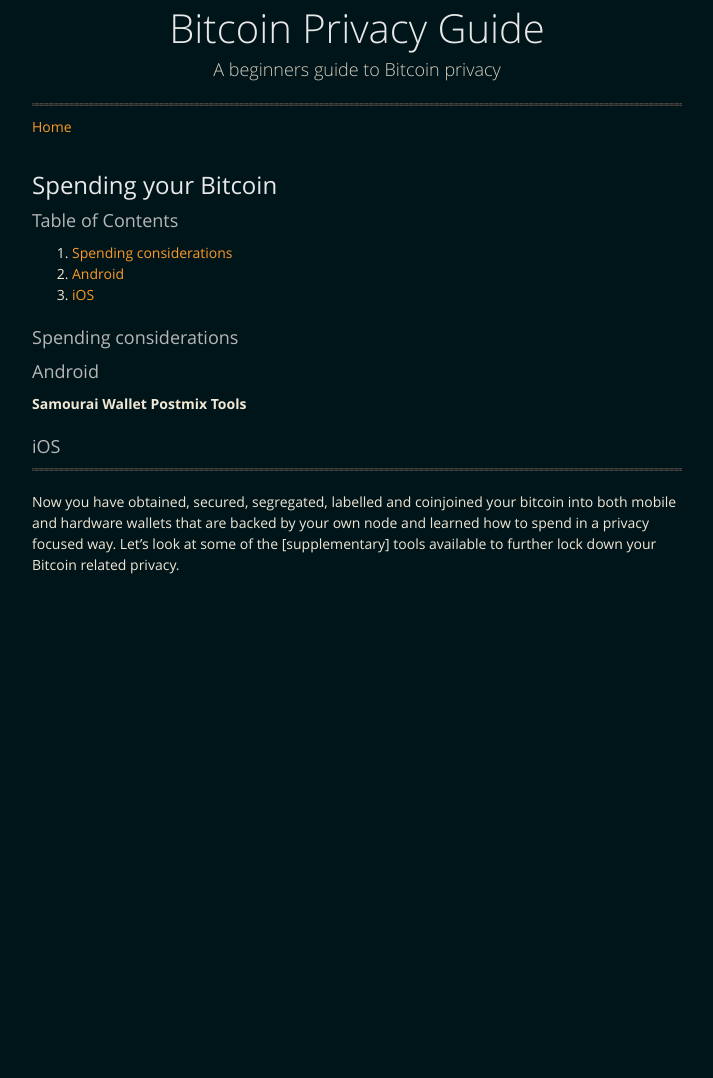
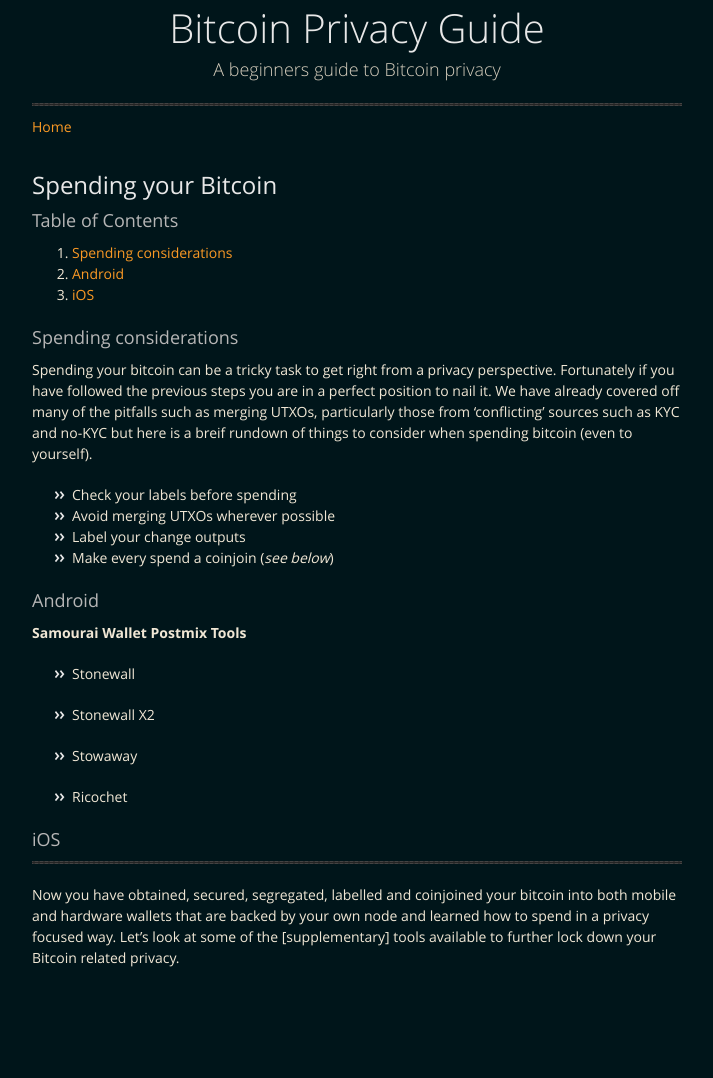
Before and after one commit to BitcoinQnA/BitcoinPrivacyGuide, a Jekyll site: the page built from spend.md, in a window 1280 px wide. Shown: the whole page, without its empty margins (283-996 px from the left). Built offline with Jekyll 4.4.1, drawn with Linux system fonts in a browser that asks for light colours; before the commit the page ends 900 px from its top, so only the background shows below that.

Commit message:
Update spend.md

```diff
--- a/spend.md
+++ b/spend.md
@@ -15,11 +15,25 @@ layout: default
 
 ### Spending considerations
 
+Spending your bitcoin can be a tricky task to get right from a privacy perspective. Fortunately if you have followed the previous steps you are in a perfect position to nail it. We have already covered off many of the pitfalls such as merging UTXOs, particularly those from 'conflicting' sources such as KYC and no-KYC but here is a breif rundown of things to consider when spending bitcoin (even to yourself).
+
+* Check your labels before spending
+* Avoid merging UTXOs wherever possible
+* Label your change outputs
+* Make every spend a coinjoin (*see below*)
+
 
 ### Android
 
 **Samourai Wallet Postmix Tools**
 
+* Stonewall
+
+* Stonewall X2
+
+* Stowaway
+
+* Ricochet
 
 
 ### iOS
```
